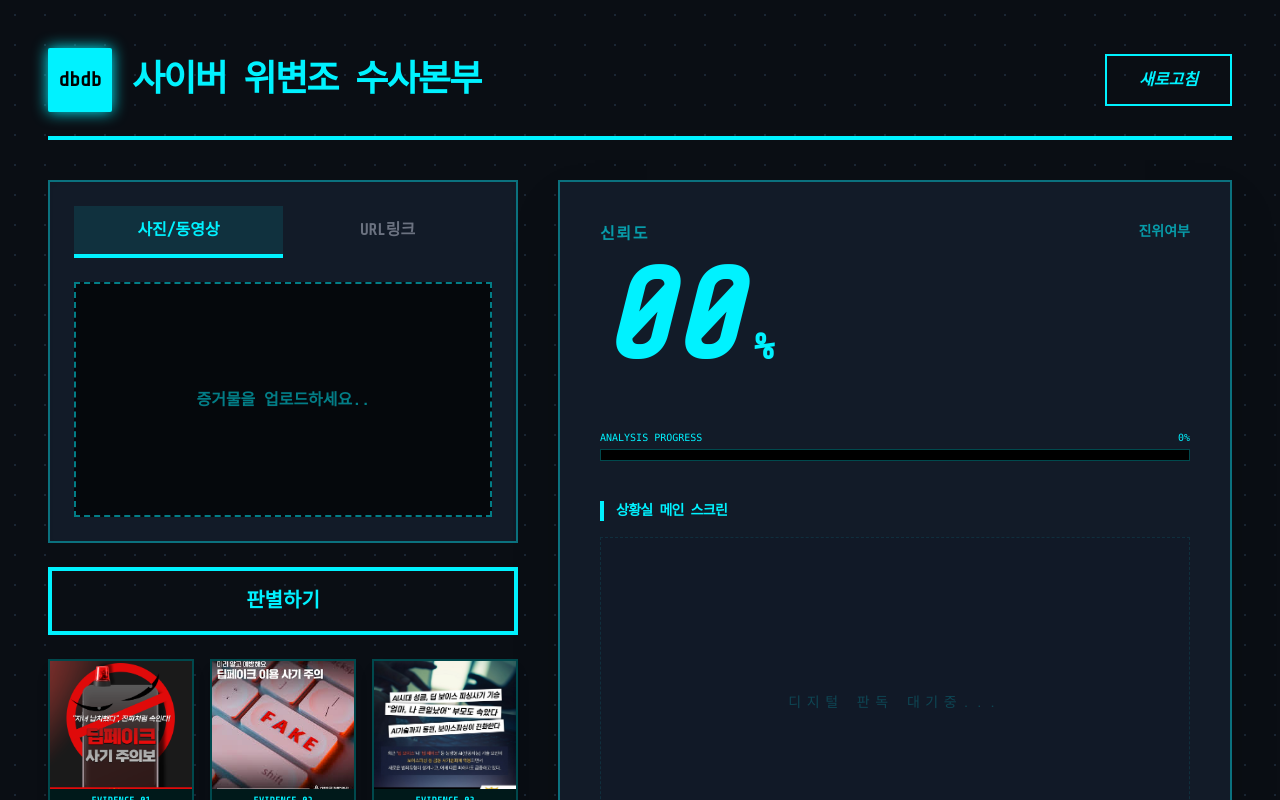
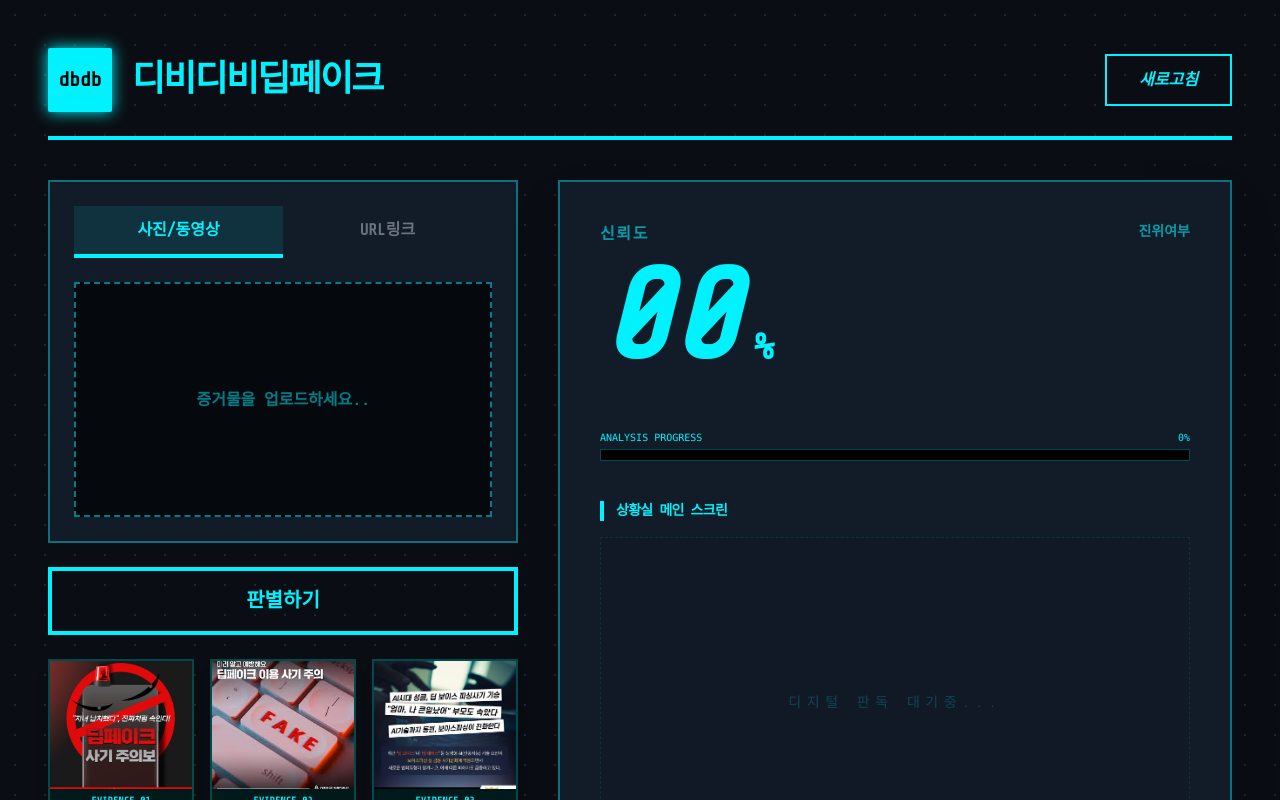
Before and after one commit to euntae1/loveguard-ai, a React (Create React App) app: page / in a window 1280 px wide. Shown: the top 800 px of the page. Built offline with nearby package versions, Linux system fonts and the light colour scheme.

Commit message:
updated 수정사항 반영_final_v2

```diff
--- a/src/App.js
+++ b/src/App.js
@@ -158,7 +158,7 @@ function App() {
           <div className="w-16 h-16 bg-[#00f2ff] flex items-center justify-center rounded-sm shadow-[0_0_15px_#00f2ff]">
             <span className="text-black text-xl font-black">dbdb</span>
           </div>
-          <h1 className="text-4xl font-black tracking-tighter uppercase">사이버 위변조 수사본부</h1>
+          <h1 className="text-4xl font-black tracking-tighter uppercase">디비디비딥페이크</h1>
         </div>
         <button onClick={() => {
           clearInterval(progressTimer.current);
```
